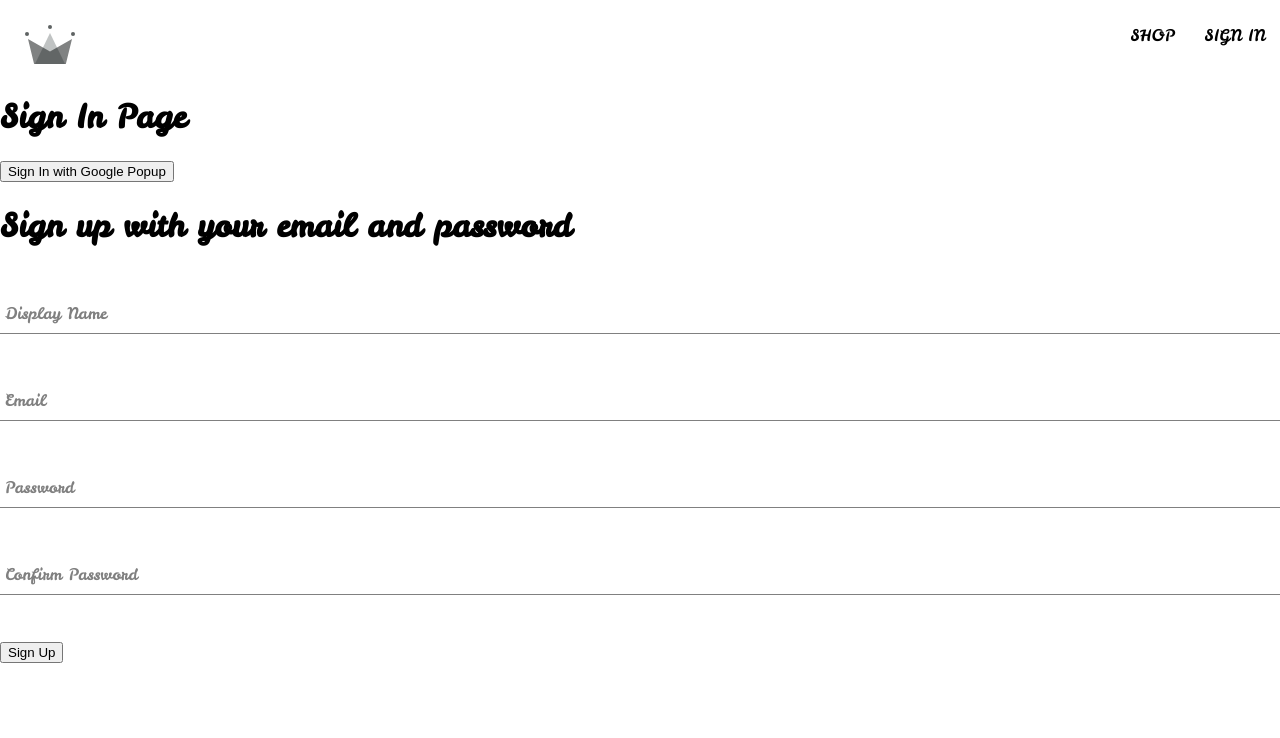
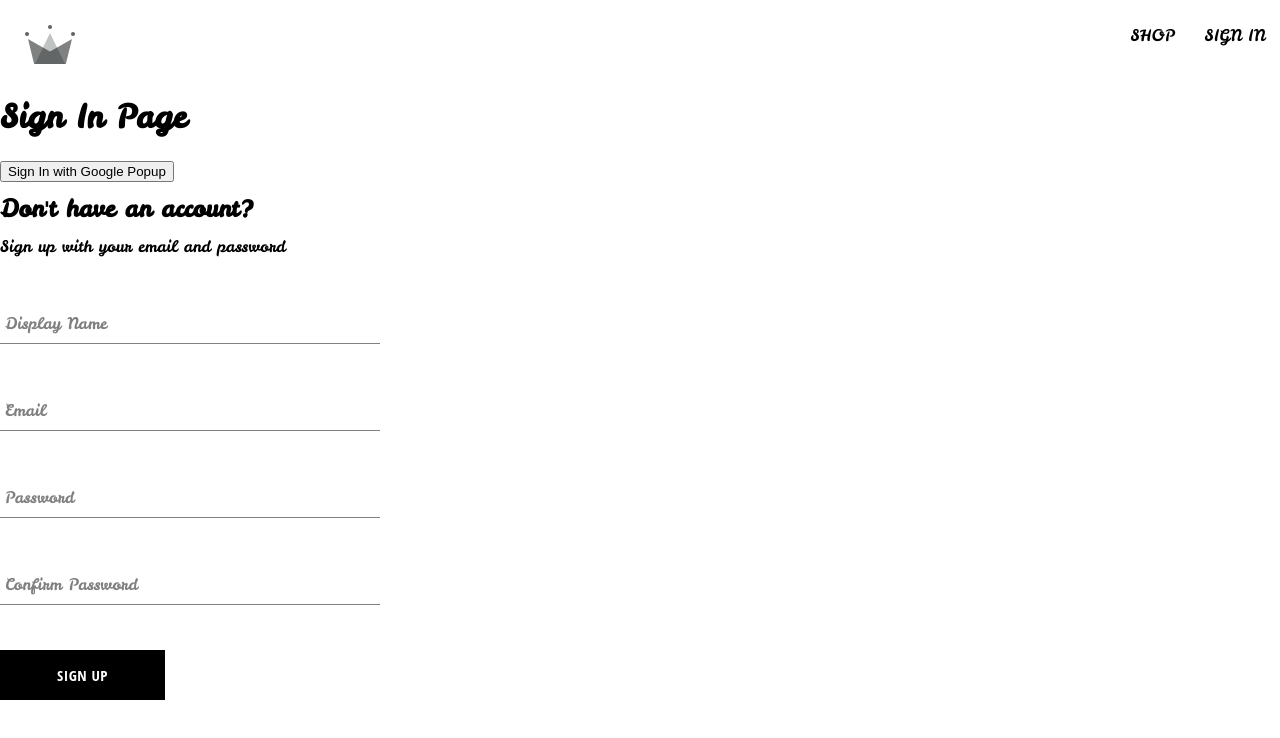
Before and after one commit to packaging03/crwn-clothing, a React (Create React App) app: page /sign-in in a window 1280 px wide. Shown: the top 738 px of the page. Built offline with nearby package versions, Linux system fonts and the light colour scheme.

Commit message:
added generalized button component

```diff
--- /dev/null
+++ b/src/components/button/button.component.jsx
@@ -0,0 +1,19 @@
+import "./button.styles.scss";
+
+const BUTTON_TYPE_CLASSES = {
+  google: "google-sign-in",
+  inverted: "inverted",
+};
+
+const Button = ({ children, buttonType, ...otherProps }) => {
+  return (
+    <button
+      className={`button-container ${BUTTON_TYPE_CLASSES[buttonType]}`}
+      {...otherProps}
+    >
+      {children}
+    </button>
+  );
+};
+
+export default Button;
--- /dev/null
+++ b/src/components/button/button.styles.scss
@@ -0,0 +1,46 @@
+.button-container {
+  min-width: 165px;
+  width: auto;
+  height: 50px;
+  letter-spacing: 0.5px;
+  line-height: 50px;
+  padding: 0 35px 0 35px;
+  font-size: 15px;
+  background-color: black;
+  color: white;
+  text-transform: uppercase;
+  font-family: "Open Sans Condensed";
+  font-weight: bolder;
+  border: none;
+  cursor: pointer;
+  display: flex;
+  justify-content: center;
+
+  &:hover {
+    background-color: white;
+    color: black;
+    border: 1px solid black;
+  }
+
+  &.google-sign-in {
+    background-color: #4285f4;
+    color: white;
+
+    &:hover {
+      background-color: #357ae8;
+      border: none;
+    }
+  }
+
+  &.inverted {
+    background-color: white;
+    color: black;
+    border: 1px solid black;
+
+    &:hover {
+      background-color: black;
+      color: white;
+      border: none;
+    }
+  }
+}
--- a/src/components/sign-up-form/sign-up-form.component.jsx
+++ b/src/components/sign-up-form/sign-up-form.component.jsx
@@ -4,6 +4,8 @@
   createUserDocumentFromAuth,
 } from "../../utils/firebase/firebase.utils";
 import FormInput from "../form-input/form-input.component";
+import "./sign-up-form.styles.scss";
+import Button from "../button/button.component";
 
 const defaultFormFields = {
   displayName: "",
@@ -16,7 +18,7 @@
   const [formFields, setFormFields] = useState(defaultFormFields);
   const { displayName, email, password, confirmPassword } = formFields;
 
-  console.log(formFields);
+  //console.log(formFields);
 
   const resetFormFields = () => {
     setFormFields(defaultFormFields);
@@ -50,8 +52,9 @@
   };
 
   return (
-    <div>
-      <h1>Sign up with your email and password</h1>
+    <div className="sign-up-container">
+      <h2>Don't have an account?</h2>
+      <span>Sign up with your email and password</span>
       <form onSubmit={handleSubmit}>
         <FormInput
           label="Display Name"
@@ -89,7 +92,7 @@
           value={confirmPassword}
         />
 
-        <button type="submit">Sign Up</button>
+        <Button type="submit">Sign Up</Button>
       </form>
     </div>
   );
--- /dev/null
+++ b/src/components/sign-up-form/sign-up-form.styles.scss
@@ -0,0 +1,9 @@
+.sign-up-container {
+    display: flex;
+    flex-direction: column;
+    width: 380px;
+
+    h2 {
+        margin: 10px 0;
+    }
+}
```
